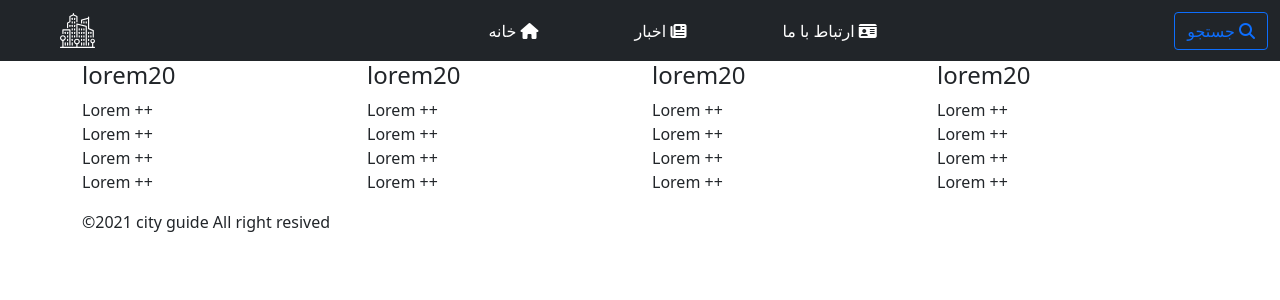
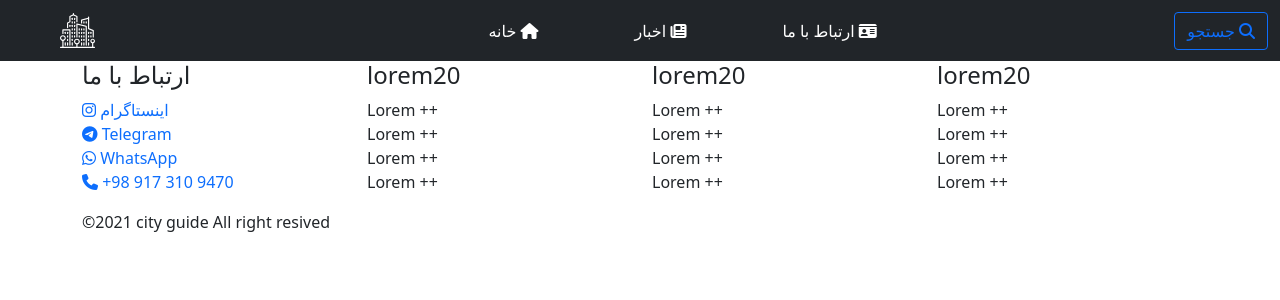
Before and after one commit to mohsen-rasti/my-app-tutorial, a React (Create React App) app: page / in a window 1280 px wide. Shown: the top 300 px of the page. Built offline with nearby package versions, Linux system fonts and the light colour scheme.

Commit message:
change footer

```diff
--- a/src/App.css
+++ b/src/App.css
@@ -4,3 +4,7 @@
 .navbar .navbar-brand{
   margin-left: 3rem !important;
 }
+
+.main-footer a{
+  text-decoration: none !important;
+}
--- a/src/Component/Footer.js
+++ b/src/Component/Footer.js
@@ -1,19 +1,22 @@
 import React from 'react';
+import "../App.css";
+
 
 function Footer() {
     return (
         <>
+
 <div className="main-footer">
     <div className="container">
         <div className="row">
            {/* Column 1 */}
             <div className="col-md-3 col-sm-6">
-                <h4>lorem20</h4>
+                <h4>ارتباط با ما</h4>
                 <ul className="list-unstyled">
-                    <li>Lorem ++</li>
-                    <li>Lorem ++</li>
-                    <li>Lorem ++</li>
-                    <li>Lorem ++</li>
+                    <li ><a href="#"><i class="fab fa-instagram"></i> اینستاگرام</a></li>
+                    <li ><a href="#"><i class="fab fa-telegram"></i> Telegram </a></li>
+                    <li ><a href="#"><i class="fab fa-whatsapp"></i> WhatsApp</a></li>
+                    <li ><a href="#"><i class="fas fa-phone"></i> +98 917 310 9470</a></li>
                 </ul>
           </div>
            {/* Column 2 */}
```
